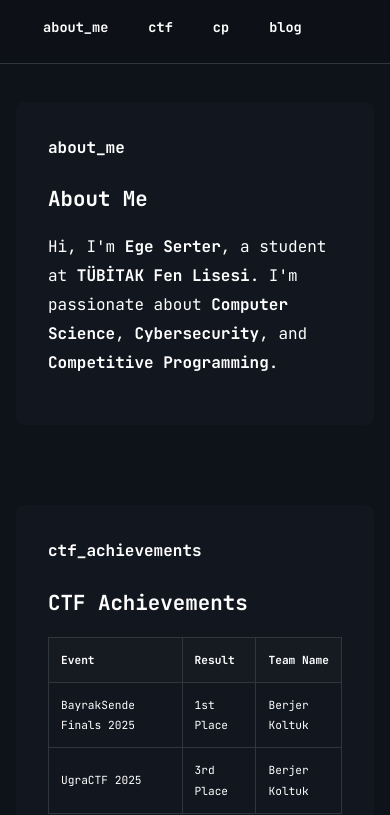
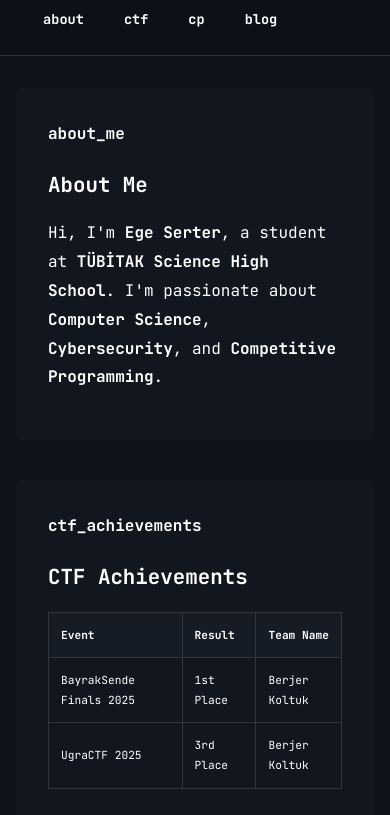
Before and after one commit to BlueSky555/BlueSky555.github.io, a plain HTML site: page index.html in a window 390 px wide. Shown: the part 62-877 px from the top of the page. Drawn offline with Linux system fonts and the light colour scheme.

Commit message:
Update index.html

```diff
--- a/index.html
+++ b/index.html
@@ -10,15 +10,20 @@
     <link href="https://fonts.googleapis.com/css2?family=JetBrains+Mono:ital,wght@0,100..800;1,100..800&family=Ubuntu+Mono:ital,wght@0,400;0,700;1,400;1,700&display=swap" rel="stylesheet">
     <title>esger_portfolio</title>
     <style>
+        html {
+            scroll-behavior: smooth;
+        }
+
         body {
             margin: 0;
             font-family: 'Jetbrains Mono', 'Courier New', Courier, monospace;
             background-color: #0e1219;
             color: #ffffff;
             line-height: 1.8;
-            padding-top: 100px;
             --accent_rgb: 100, 255, 255;
             --accent: rgb(var(--accent_rgb));
+            overflow-x: hidden;
+            padding-top: 130px;
         }
 
         header {
@@ -55,7 +60,7 @@
             height: 0.3rem;
             background-color: var(--accent);
             margin-left: 3px;
-            animation: blink 1.6s steps(1) infinite;
+            animation: blink 1s linear infinite;
             transition: opacity 0.3s ease;
         }
 
@@ -75,12 +80,12 @@
 
         @keyframes blink {
 
-            0%,
+            40%,
             100% {
                 opacity: 1;
             }
 
-            50% {
+            50%, 90% {
                 opacity: 0;
             }
         }
@@ -90,7 +95,6 @@
             gap: 1.5rem;
             flex-wrap: wrap;
             justify-content: center;
-            margin-top: 0.5rem;
             margin-right: 9vw;
         }
 
@@ -111,7 +115,7 @@
 
         main {
             max-width: 960px;
-            margin: 4rem auto;
+            margin: 0 auto;
             padding: 0 2rem;
             animation: fadeIn 1.5s ease;
         }
@@ -129,8 +133,9 @@
         }
 
         section {
-            margin-bottom: 5rem;
+            margin-bottom: 60px;
             padding: 2rem;
+            scroll-margin-top: 120px;
             border-radius: 0.5rem;
             background-color: #abd0fd05;
             transition: box-shadow 1s ease, transform 0.3s ease;
@@ -166,7 +171,7 @@
         }
 
         th {
-            background-color: #161b22;
+            background-color: #151c25;
         }
 
         th,
@@ -213,6 +218,15 @@
             table {
                 font-size: 0.7rem;
             }
+
+            body {
+                padding-top: 150px;
+            }
+
+            section {
+                margin-bottom: 40px;
+                scroll-margin-top: 150px;
+            }
         }
     </style>
     <script>
@@ -246,7 +260,7 @@
     <header>
         <h1>esger<span class="cursor"></span></h1>
         <nav>
-            <a href="#about_me">about_me</a>
+            <a href="#about_me">about</a>
             <a href="#ctf_achievements">ctf</a>
             <a href="#cp_achievements">cp</a>
             <a href="#my_blogs_and_writeups">blog</a>
@@ -256,7 +270,7 @@
         <section id="about_me">
             <div class="section-title">about_me</div>
             <h2>About Me</h2>
-            <p>Hi, I'm <strong>Ege Serter</strong>, a student at <strong>TÜBİTAK Fen Lisesi</strong>. I'm passionate
+            <p>Hi, I'm <strong>Ege Serter</strong>, a student at <strong>TÜBİTAK Science High School</strong>. I'm passionate
                 about <strong>Computer Science</strong>, <strong>Cybersecurity</strong>, and <strong>Competitive Programming</strong>.</p>
         </section>
 
```
